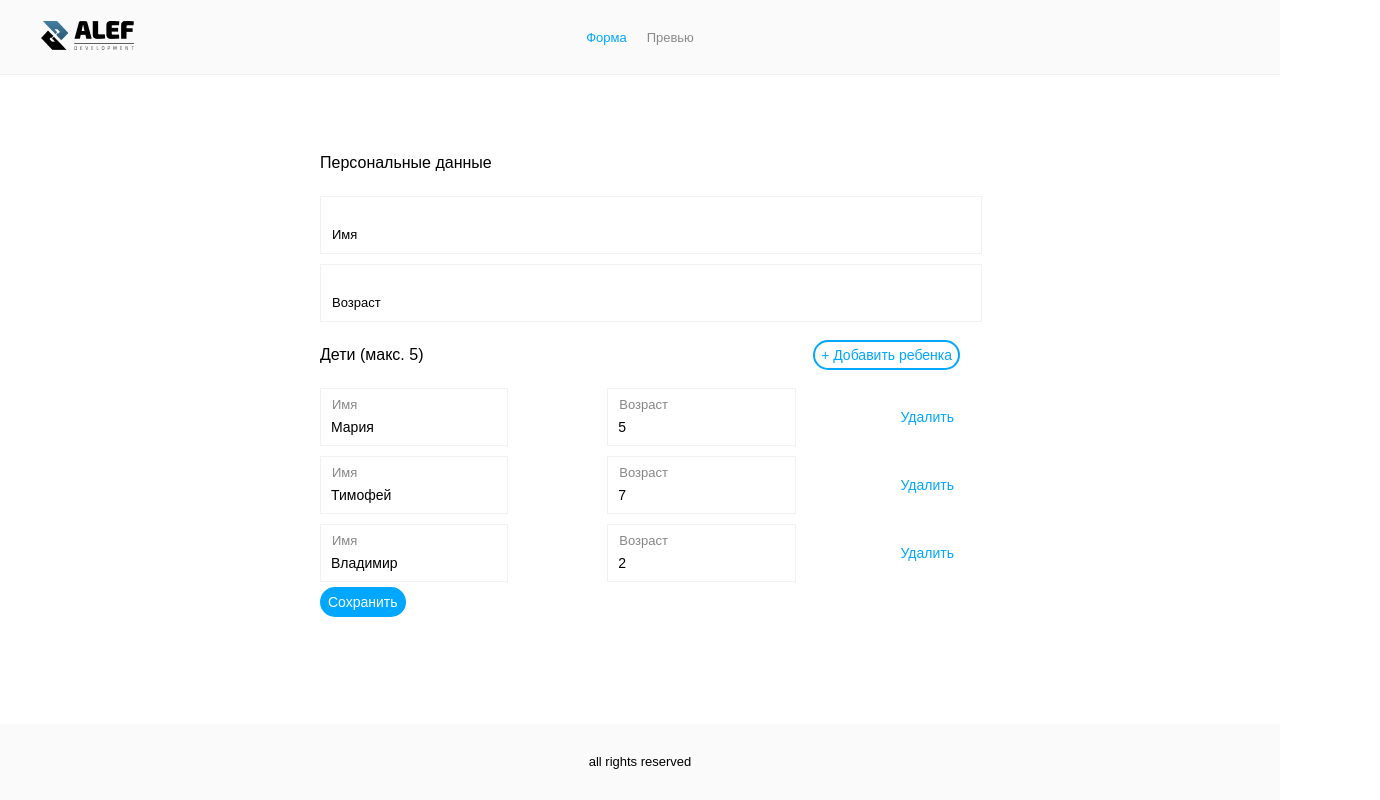
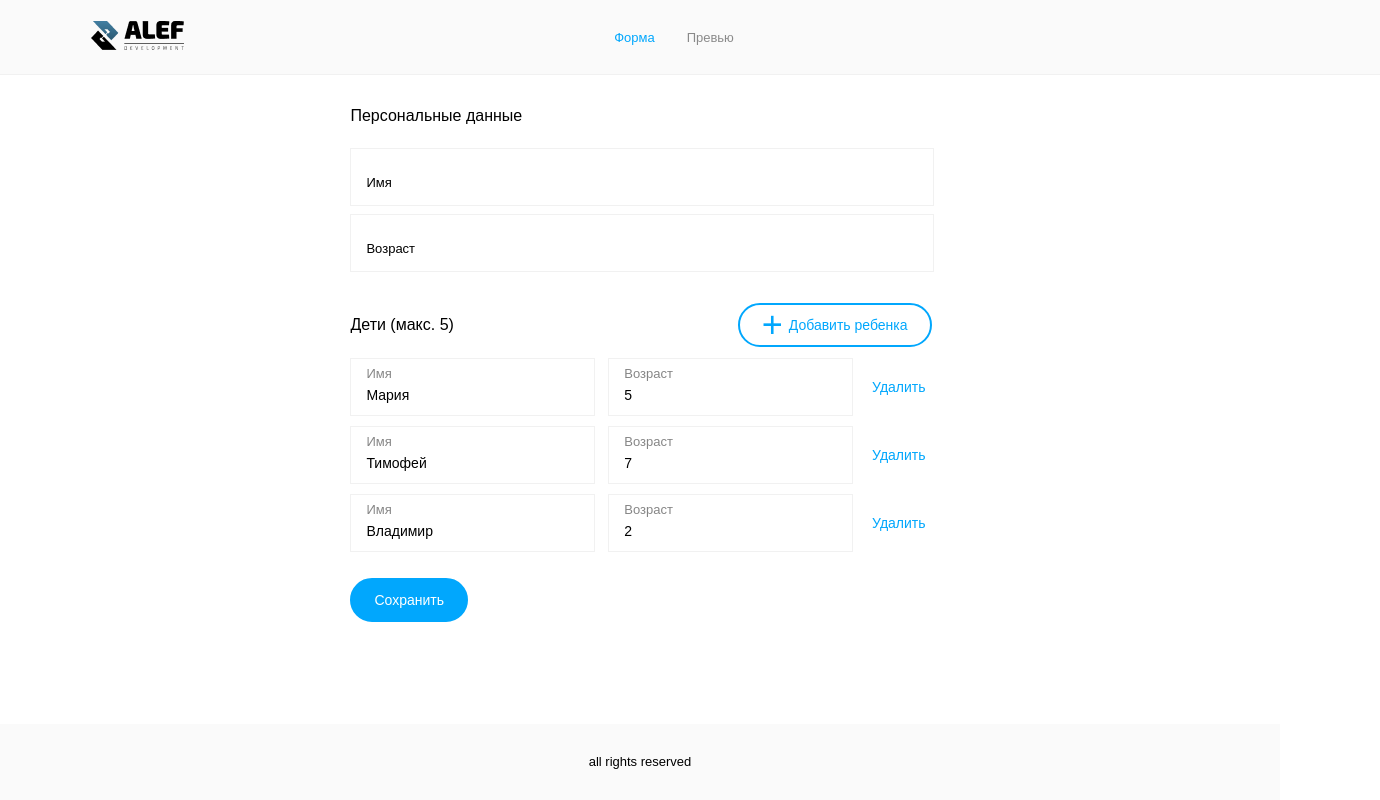
Before and after one commit to VladislavNovak/Alef-development, a React (Create React App) app: page /home in a window 1280 px wide. Shown: the whole page, 1380 px wide, since content can reach past the window. Built offline with nearby package versions, Linux system fonts and the light colour scheme; a web font is replaced by a local one.

Commit message:
Верстка по pixelPerfect

```diff
--- a/src/assets/sass/common.scss
+++ b/src/assets/sass/common.scss
@@ -20,17 +20,25 @@ button {
   border-radius: 100px;
   font-size: 14px;
   line-height: 24px;
+
+  font-family: inherit;
   cursor: pointer;
 }
 
-form, input {
+section {
+  margin-bottom: 21px;
+}
+
+input {
   font-family: inherit;
   margin: 0;
 }
 
 form {
-  width: 50%;
-  margin: 60px auto;
+  width: 45.4%;
+  margin: 13px 13px auto 15px;
+
+  font-family: inherit;
 }
 
 main {
@@ -77,26 +85,52 @@ footer {
   display: flex;
   align-items: center;
   justify-content: space-between;
-
-
 }
 
 .children__btn-delete {
-    border: none;
-    background-color: inherit;
-    color: $primary-blue;
+  border: none;
+  background-color: inherit;
+  color: $primary-blue;
 }
 
 .children__btn-add {
+  display: flex;
+  padding: 8px 22px;
+
   border: 2px solid $primary-blue;
   color: $primary-blue;
   background-color: inherit;
+
+  & span {
+    padding-right: 2px;
+    font-size: 36px;
+  }
 }
 
 .form__btn-submit {
+  padding: 8px 22px;
   border: 2px solid $primary-blue;
   color: white;
   background-color: $primary-blue;
+}
+
+.preview {
+  width: 45%;
+  padding: 14px 10px 0 10px;
+
+  & p {
+    font-weight: 700;
+    margin-top: 21px;
+  }
+
+  & li > p {
+    display: inline-block;
+    margin: 0 0 21px 0;
+    padding: 12px 17px 12px 20px;
+    font-weight: 700;
+
+    background-color: $bg-preview;
+  }
 }
 
 .visually-hidden {
--- a/src/assets/sass/variables.scss
+++ b/src/assets/sass/variables.scss
@@ -1,3 +1,4 @@
 $primary-blue: #01A7FD;
 $border-gray: #F1F1F1;
 $bg-top-bottom: #FAFAFA;
+$bg-preview: $border-gray;
--- a/src/components/control/Control.scss
+++ b/src/components/control/Control.scss
@@ -2,20 +2,25 @@
   position: relative;
 }
 
+.children__child .control {
+  display: inline-block;
+  width: calc((100% - 75px) / 2 - 10px)
+}
+
 .person .control__input {
-  margin: 5px 0;
-  width: 100%;
+  margin: 4px 0;
+  width: calc(100% - 10px - 15px);
 }
 
 .children .control__input {
   margin: 5px 5px 5px 0;
-  width: 80%;
+  width: calc(100% - 15px - 10px);
 }
 
 .control__label {
   position: absolute;
-  bottom: 12px;
-  left: 12px;
+  bottom: 15px;
+  left: 16px;
 
   display: block;
 
@@ -26,12 +31,12 @@
 
   &.active {
     color: rgba(0, 0, 0, 0.48);
-    bottom: 34px;
+    bottom: 35px;
   }
 }
 
 .control__input {
-  padding: 26px 10px 6px 10px;
+  padding: 24px 10px 8px 15px;
 
   font-size: 14px;
   line-height: 24px;
--- a/src/components/navbar/Navbar.scss
+++ b/src/components/navbar/Navbar.scss
@@ -1,8 +1,9 @@
 .navbar {
   width: 100vw;
   display: flex;
-  justify-content: flex-start;
   align-items: center;
+
+  padding: 0 50px;
 
   background-color: $bg-top-bottom;
   border-bottom: 1px solid $border-gray;
@@ -12,14 +13,13 @@
   display: flex;
   justify-content: center;
   align-items: center;
-  width: 100%;
+  flex: 1;
 
   padding: 28px 203px 28px 28px;
 }
 
 .navbar__item {
-  padding-left: 10px;
-  padding-right: 10px;
+  padding-right: 32px;
 }
 
 .navbar__link {
--- a/src/pages/home/Home.jsx
+++ b/src/pages/home/Home.jsx
@@ -28,7 +28,7 @@ const Home = () => {
   const renderAddEntryButton = () => (
     <button
       className="children__btn-add"
-      onClick={createTemporaryEntry}>+ Добавить ребенка</button>
+      onClick={createTemporaryEntry}><span>+</span>&nbsp;Добавить ребенка</button>
   );
 
   const renderEntry = (entry) => (
--- a/src/pages/preview/Preview.jsx
+++ b/src/pages/preview/Preview.jsx
@@ -1,33 +1,31 @@
-import React, {useContext} from 'react';
-import {Fragment} from 'react';
+import React, {Fragment, useContext} from 'react';
 import {UserContext} from '../../context/user/userContext';
 import {USER_ENTRIES} from '../../utils/constants';
 
 const Preview = () => {
   const {user} = useContext(UserContext);
   const data = [...user.user];
-  console.log(`user in Preview: `, data);
 
-  const renderPersonalData = (entry) => (
-    <p>{entry.title}, {entry.age}</p>
+  const renderPersonalData = ({title, age}) => (
+    <p>{title}, {age ? `${age} лет` : null}</p>
   );
 
   const renderEntry = (entry) => (
-    <li className="children__child" key={entry.id}>
-      {entry.title}, {entry.age}
+    <li className="preview__item" key={entry.id}>
+      {renderPersonalData(entry)}
     </li>
   );
 
   return (
     <Fragment>
       <h2 className="visually-hidden">Страница просмотра сохраненных данных</h2>
-      <section className="person">
+      <section className="preview">
         <h3>Персональные данные</h3>
-        {(data[USER_ENTRIES] === {}) ? renderPersonalData(data[USER_ENTRIES]) : <p>Отсутствуют</p>}
+        {(data[USER_ENTRIES].age || data[USER_ENTRIES].title) ? renderPersonalData(data[USER_ENTRIES]) : <p>Отсутствуют</p>}
       </section>
-      <section  className="children">
+      <section  className="preview">
         <h3>Дети</h3>
-        {(data.length) ? (<ul>{data.map(entry => (entry.id ? renderEntry(entry) : null))}</ul>) : <p>Отсутствуют</p>}
+        {(data.length < 1) ? (<ul>{data.map(entry => (entry.id ? renderEntry(entry) : null))}</ul>) : <p>Данные отсутствуют</p>}
       </section>
     </Fragment>
   );
```
Also changed, not shown: src/components/control/Control.jsx (+9 -1 lines), src/components/controls/Controls.jsx (+11 -1 lines).
